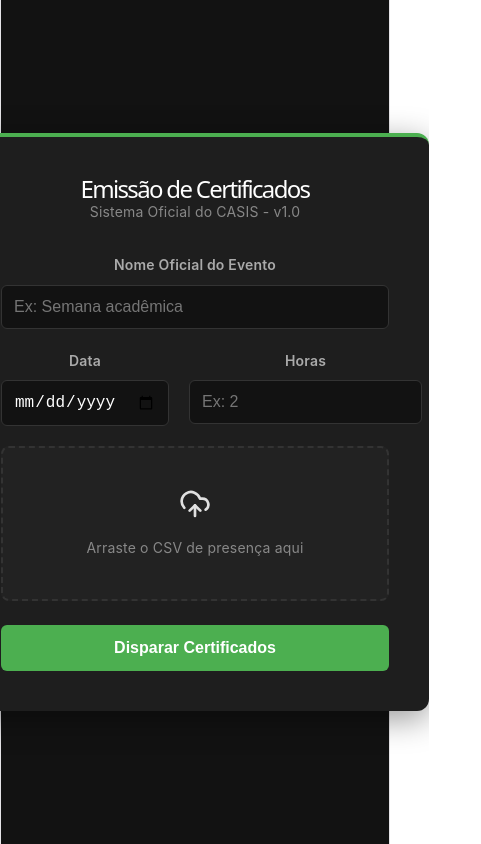
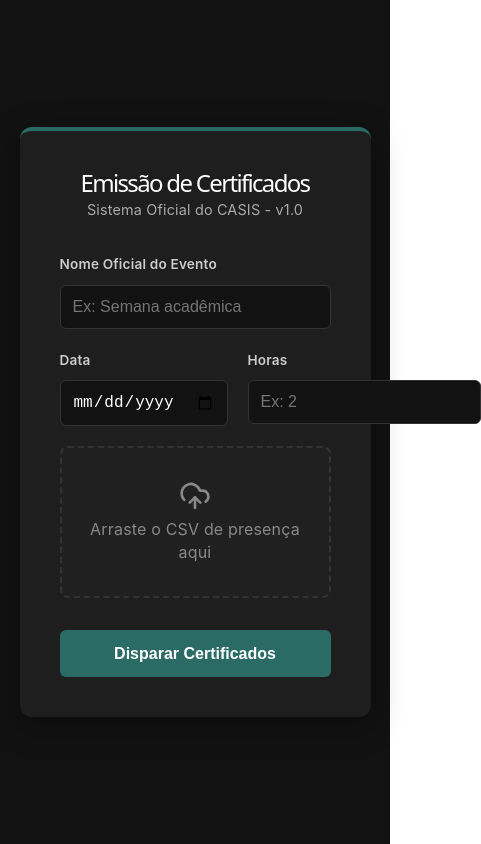
Before and after one commit to RaphaelFeijoSalles/sistemaCasis, a React (Vite) app in the folder frontend/: page / in a window 390 px wide. Shown: the whole page, 481 px wide, since content can reach past the window. Built offline with nearby package versions, Linux system fonts and the light colour scheme.

Commit message:
style(frontend): aplica dark theme CASIS e ajusta responsividade com ícone da cobra

```diff
--- a/frontend/src/App.css
+++ b/frontend/src/App.css
@@ -1,21 +1,15 @@
 :root {
+  /* Cores extraídas diretamente da imagem cobra_bg.png */
   --bg-dark: #121212;
   --panel-dark: #1E1E1E;
-  --python-green: #4CAF50;
-  --python-green-hover: #45a049;
-  --text-light: #E0E0E0;
-  --border-color: #333;
-}
-
-body {
-  background-color: var(--bg-dark);
-  color: var(--text-light);
-  font-family: 'Inter', system-ui, Avenir, Helvetica, Arial, sans-serif;
-  margin: 0;
-  display: flex;
-  justify-content: center;
-  align-items: center;
-  min-height: 100vh;
+  --accent-primary: #2A6B65; /* Teal/green oficial */
+  --accent-secondary: #21544F; /* Hovers */
+  --text-primary: #E0E0E0;
+  --text-secondary: #AAAAAA;
+  --border-color: #333333;
+  --error: #ff5252;
+  --success: #4CAF50;
+  --success-hover: #45a049;
 }
 
 #root {
@@ -24,115 +18,163 @@ body {
   display: flex;
   justify-content: center;
   align-items: center;
+  position: relative;
+
+  /* Injetando o asset gerado pelo agente Python */
+
+  /* POSITIONING FIX: Ensure the watermark is full, not clipped */
+  /* Remove the negative offsets that cause clipping */
+  background-position: right 5% bottom 5%; /* Small 5% offset from corner */
+
+  /* Subtle Opacity and Size */
+  background-repeat: no-repeat;
+  /* Fixed size for consistent presentation on big screens, clamp allows scaling */
+  background-size: clamp(300px, 40vw, 600px);
+  background-attachment: fixed;
+}
+
+body {
+  background-color: var(--bg-dark);
+  color: var(--text-primary);
+  font-family: 'Inter', system-ui, Avenir, Helvetica, Arial, sans-serif;
+  margin: 0;
+  overflow-x: hidden;
 }
 
 .casis-container {
   background-color: var(--panel-dark);
-  padding: 40px;
+  padding: 2.5rem;
   border-radius: 12px;
   box-shadow: 0 8px 32px rgba(0, 0, 0, 0.4);
-  width: 100%;
+  width: 90%;
   max-width: 600px;
-  border-top: 4px solid var(--python-green);
+  border-top: 4px solid var(--accent-primary);
+  z-index: 10; /* Garante que fica acima da cobra */
+  animation: fadeIn 0.3s ease-in;
 }
 
 .header {
   text-align: center;
-  margin-bottom: 30px;
+  margin-bottom: 2rem;
 }
 
 .header h1 {
   margin: 0;
-  font-size: 24px;
+  font-size: 1.5rem;
   color: #fff;
 }
 
 .header p {
-  color: #888;
-  font-size: 14px;
+  color: var(--text-secondary);
+  font-size: 0.9rem;
+  margin-top: 0.25rem;
 }
 
 .form-group {
   display: flex;
   flex-direction: column;
-  margin-bottom: 20px;
+  margin-bottom: 1.25rem;
 }
 
 .form-group label {
-  margin-bottom: 8px;
-  font-size: 14px;
+  margin-bottom: 0.5rem;
+  font-size: 0.85rem;
   font-weight: 600;
-  color: #aaa;
+  color: #ccc;
 }
 
 .form-group input {
-  padding: 12px;
+  padding: 0.75rem;
   border-radius: 6px;
   border: 1px solid var(--border-color);
   background-color: var(--bg-dark);
   color: #fff;
-  font-size: 16px;
+  font-size: 1rem;
   outline: none;
-  transition: border-color 0.2s;
+  transition: all 0.2s;
 }
 
 .form-group input:focus {
-  border-color: var(--python-green);
+  border-color: var(--success); /* Unified color variable for Success Green */
+  box-shadow: 0 0 0 2px rgba(76, 175, 80, 0.2);
+}
+
+.responsive-row {
+  display: flex;
+  gap: 1.25rem;
+}
+
+@media (max-width: 480px) {
+  .responsive-row {
+    flex-direction: column;
+    gap: 0;
+  }
 }
 
 .dropzone {
   border: 2px dashed var(--border-color);
   border-radius: 8px;
-  padding: 40px 20px;
+  padding: 2rem 1rem;
   text-align: center;
   cursor: pointer;
   transition: all 0.2s;
-  background-color: rgba(255, 255, 255, 0.02);
-  margin-bottom: 24px;
+  background-color: rgba(255, 255, 255, 0.01);
+  margin-bottom: 2rem; /* Consistent large vertical spacing before main action */
+  color: #888;
+}
+
+.dropzone:hover {
+    border-color: var(--success);
+    color: var(--success-hover);
 }
 
 .dropzone.active {
-  border-color: var(--python-green);
-  background-color: rgba(76, 175, 80, 0.05);
+  border-color: var(--accent-primary);
+  background-color: rgba(42, 107, 101, 0.05);
+  color: var(--accent-primary);
 }
 
-.dropzone p {
-  margin: 10px 0 0 0;
-  color: #888;
-  font-size: 14px;
+.file-info {
+  display: flex;
+  align-items: center;
+  justify-content: center;
+  gap: 0.5rem;
+  color: #fff;
+  font-weight: bold;
 }
+
+.file-info span { max-width: 250px; overflow: hidden; text-overflow: ellipsis; }
 
 .btn-submit {
   width: 100%;
-  padding: 14px;
-  background-color: var(--python-green);
+  padding: 0.9rem;
+  background-color: var(--accent-primary); /* Explicitly set green */
   color: white;
   border: none;
   border-radius: 6px;
-  font-size: 16px;
+  font-size: 1rem;
   font-weight: bold;
   cursor: pointer;
   display: flex;
   justify-content: center;
   align-items: center;
-  gap: 10px;
-  transition: background-color 0.2s;
+  gap: 0.6rem;
+  transition: all 0.2s;
 }
 
 .btn-submit:hover:not(:disabled) {
-  background-color: var(--python-green-hover);
+  background-color: var(--accent-secondary); /* Create a success-hover variable (e.g., #45a049) */
+  transform: translateY(-1px);
 }
 
 .btn-submit:disabled {
-  background-color: #555;
+  background-color: #444;
+  color: #888;
   cursor: not-allowed;
-  opacity: 0.7;
+  opacity: 0.8;
 }
 
-.spin {
-  animation: spin 1s linear infinite;
-}
+.spin { animation: spin 1s linear infinite; }
 
-@keyframes spin {
-  100% { transform: rotate(360deg); }
-}
+@keyframes spin { 100% { transform: rotate(360deg); } }
+@keyframes fadeIn { from { opacity: 0; transform: translateY(10px); } to { opacity: 1; transform: translateY(0); } }
--- a/frontend/src/index.css
+++ b/frontend/src/index.css
@@ -4,12 +4,12 @@
   --bg: #fff;
   --border: #e5e4e7;
   --code-bg: #f4f3ec;
-  --accent: #aa3bff;
-  --accent-bg: rgba(170, 59, 255, 0.1);
-  --accent-border: rgba(170, 59, 255, 0.5);
+  --accent: #4CAF50; /* Update light accent to match green */
+  --accent-bg: rgba(76, 175, 80, 0.1);
+  --accent-border: rgba(76, 175, 80, 0.5);
   --social-bg: rgba(244, 243, 236, 0.5);
   --shadow:
-    rgba(0, 0, 0, 0.1) 0 10px 15px -3px, rgba(0, 0, 0, 0.05) 0 4px 6px -2px;
+          rgba(0, 0, 0, 0.1) 0 10px 15px -3px, rgba(0, 0, 0, 0.05) 0 4px 6px -2px;
 
   --sans: system-ui, 'Segoe UI', Roboto, sans-serif;
   --heading: system-ui, 'Segoe UI', Roboto, sans-serif;
@@ -30,6 +30,11 @@
   }
 }
 
+/* Ensure box-sizing border-box is applied everywhere for better padding management */
+*, *::before, *::after {
+  box-sizing: border-box;
+}
+
 @media (prefers-color-scheme: dark) {
   :root {
     --text: #9ca3af;
@@ -37,16 +42,12 @@
     --bg: #16171d;
     --border: #2e303a;
     --code-bg: #1f2028;
-    --accent: #c084fc;
-    --accent-bg: rgba(192, 132, 252, 0.15);
-    --accent-border: rgba(192, 132, 252, 0.5);
+    --accent: #4CAF50; /* Standard Python Green (#4CAF50 from App.css) */
+    --accent-bg: rgba(76, 175, 80, 0.15);
+    --accent-border: rgba(76, 175, 80, 0.5);
     --social-bg: rgba(47, 48, 58, 0.5);
     --shadow:
-      rgba(0, 0, 0, 0.4) 0 10px 15px -3px, rgba(0, 0, 0, 0.25) 0 4px 6px -2px;
-  }
-
-  #social .button-icon {
-    filter: invert(1) brightness(2);
+            rgba(0, 0, 0, 0.4) 0 10px 15px -3px, rgba(0, 0, 0, 0.25) 0 4px 6px -2px;
   }
 }
 
@@ -54,17 +55,7 @@ body {
   margin: 0;
 }
 
-#root {
-  width: 1126px;
-  max-width: 100%;
-  margin: 0 auto;
-  text-align: center;
-  border-inline: 1px solid var(--border);
-  min-height: 100svh;
-  display: flex;
-  flex-direction: column;
-  box-sizing: border-box;
-}
+/* #root styles removed from here to avoid conflict with App.css */
 
 h1,
 h2 {
@@ -95,109 +86,41 @@ p {
   margin: 0;
 }
 
-code,
-.counter {
+code {
   font-family: var(--mono), sans-serif;
   display: inline-flex;
   border-radius: 4px;
   color: var(--text-h);
-}
-
-code {
   font-size: 15px;
   line-height: 135%;
   padding: 4px 8px;
   background: var(--code-bg);
 }
 
-.results-area {
-  animation: fadeIn 0.3s ease-in;
+/* Polishing form groups vertical spacing consistency */
+.form-group {
+    margin-bottom: 1.25rem; /* Standardize vertical margin (using 20px equivalent) */
 }
 
-.results-summary {
-  display: flex;
-  justify-content: space-around;
-  background: rgba(255, 255, 255, 0.05);
-  padding: 15px;
-  border-radius: 8px;
-  margin-bottom: 20px;
-}
-
-.stat {
-  display: flex;
-  flex-direction: column;
-  align-items: center;
-}
-
+/* RESULTS AREA VISUALS (re-added as they are core to functionality) */
+.results-area { animation: fadeIn 0.3s ease-in; }
+.results-summary { display: flex; justify-content: space-around; background: rgba(255, 255, 255, 0.05); padding: 15px; border-radius: 8px; margin-bottom: 20px; }
+.stat { display: flex; flex-direction: column; align-items: center; }
 .stat .label { font-size: 12px; color: #888; text-transform: uppercase; }
 .stat .value { font-size: 24px; font-weight: bold; }
-.stat .value.success { color: var(--python-green); }
+/* Assuming python-green is defined in src/App.css and shared here */
+.stat .value.success { color: #4CAF50; }
 .stat .value.error { color: #ff5252; }
-
-.table-wrapper {
-  max-height: 300px;
-  overflow-y: auto;
-  border: 1px solid var(--border-color);
-  border-radius: 6px;
-  margin-bottom: 20px;
-}
-
-.results-table {
-  width: 100%;
-  border-collapse: collapse;
-  font-size: 13px;
-}
-
-.results-table th {
-  position: sticky;
-  top: 0;
-  background: #252525;
-  padding: 10px;
-  text-align: left;
-  color: #888;
-}
-
-.results-table td {
-  padding: 12px 10px;
-  border-bottom: 1px solid #2a2a2a;
-}
-
+.table-wrapper { max-height: 300px; overflow-y: auto; border: 1px solid #333; border-radius: 6px; margin-bottom: 20px; }
+.results-table { width: 100%; border-collapse: collapse; font-size: 13px; }
+.results-table th { position: sticky; top: 0; background: #252525; padding: 10px; text-align: left; color: #888; }
+.results-table td { padding: 12px 10px; border-bottom: 1px solid #2a2a2a; }
 .results-table .name { font-weight: 600; color: #fff; }
 .results-table .email { font-size: 11px; color: #888; }
-
 .status-cell { text-align: center; }
-.icon-success { color: var(--python-green); }
+.icon-success { color: #4CAF50; }
 .icon-error { color: #ff5252; }
-
-.error-hint {
-  display: flex;
-  flex-direction: column;
-  align-items: center;
-  gap: 2px;
-  font-size: 10px;
-  color: #ff5252;
-}
-
-.btn-secondary {
-  background: transparent;
-  border: 1px solid var(--border-color);
-  color: #aaa;
-  width: 100%;
-  padding: 10px;
-  border-radius: 6px;
-  cursor: pointer;
-  display: flex;
-  align-items: center;
-  justify-content: center;
-  gap: 8px;
-}
-
-.btn-secondary:hover {
-  background: rgba(255,255,255,0.05);
-  color: #fff;
-}
-
-@keyframes fadeIn {
-  from { opacity: 0; transform: translateY(10px); }
-  to { opacity: 1; transform: translateY(0); }
-}
+.error-hint { display: flex; flex-direction: column; align-items: center; gap: 2px; font-size: 10px; color: #ff5252; }
+.btn-secondary { background: transparent; border: 1px solid #333; color: #aaa; width: 100%; padding: 10px; border-radius: 6px; cursor: pointer; display: flex; align-items: center; justify-content: center; gap: 8px; }
+.btn-secondary:hover { background: rgba(255,255,255,0.05); color: #fff; }
+@keyframes fadeIn { from { opacity: 0; transform: translateY(10px); } to { opacity: 1; transform: translateY(0); } }
```
Also changed, not shown: frontend/src/assets/cobra_bg.png.
